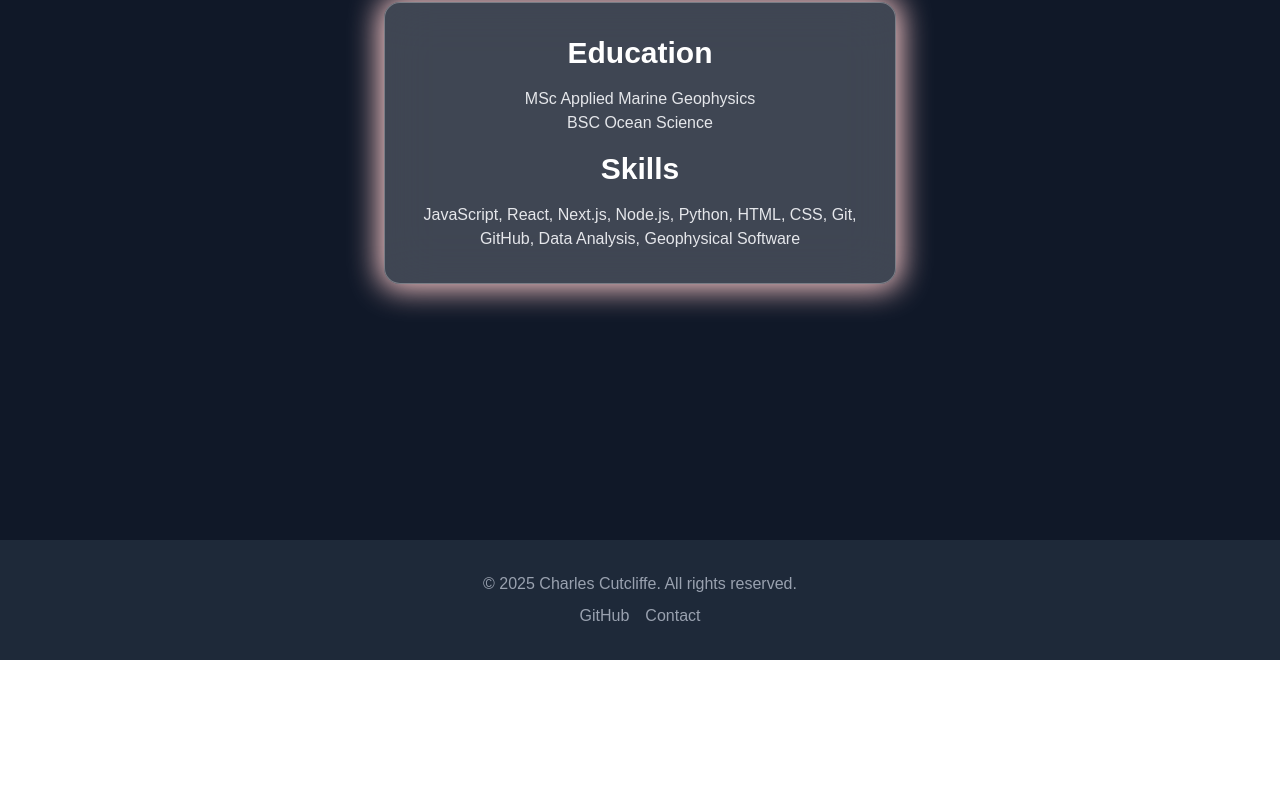
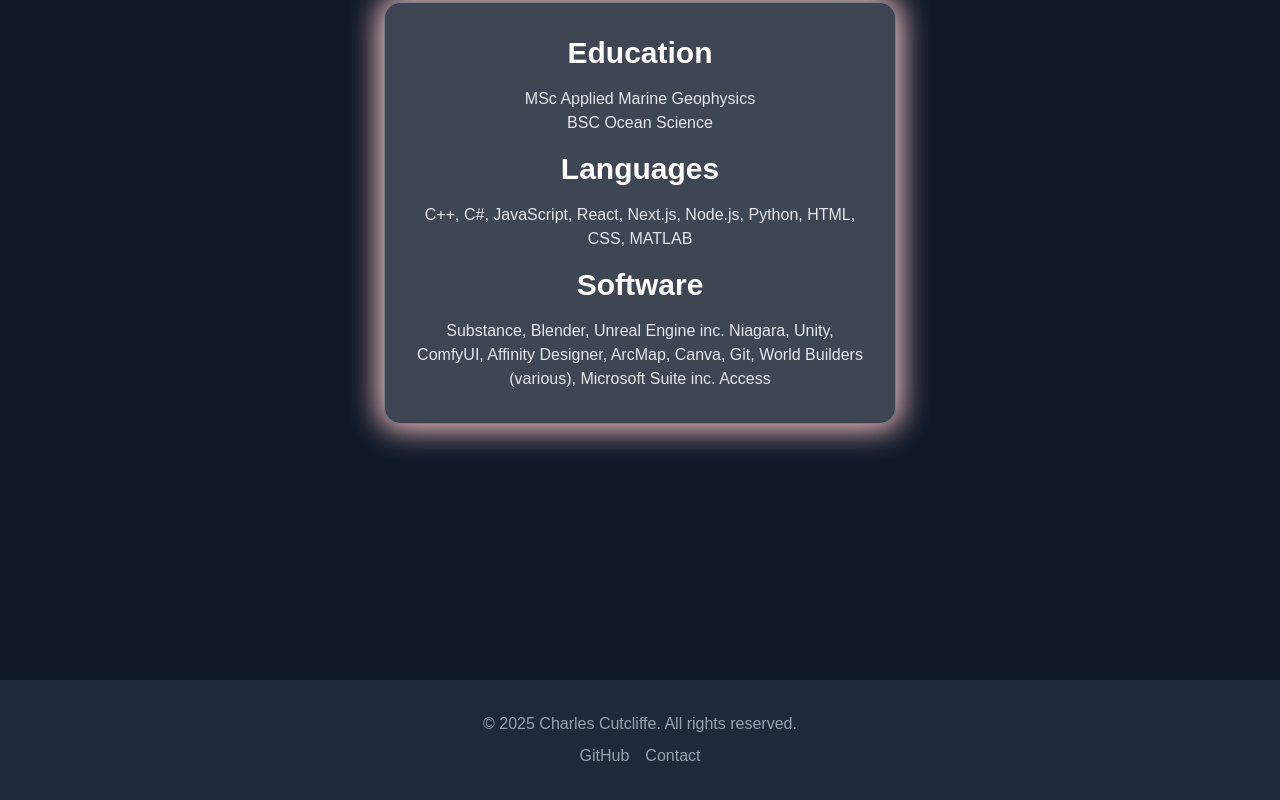
Before and after one commit to cutty92/my-portfolio, a Next.js app: page / in a window 1280 px wide. Shown: the part 1531-2331 px from the top of the page. Before the commit the page ends 2191 px from the top, so only its background shows below. Built offline with nearby package versions, Linux system fonts and the light colour scheme.

Commit message:
updated skils

```diff
--- a/components/GlassTexture.jsx
+++ b/components/GlassTexture.jsx
@@ -24,12 +24,16 @@ export default function GlassTexture() {
           MSc Applied Marine Geophysics <br></br>
           BSC Ocean Science<br></br>
         </p>
-        <h2 className="text-3xl font-bold text-white my-4">Skills</h2>
+        <h2 className="text-3xl font-bold text-white my-4">Languages</h2>
         <p className="text-gray-200">
-          JavaScript, React, Next.js, Node.js, Python, HTML, CSS, Git, GitHub,
-          Data Analysis, Geophysical Software
+          C++, C#, JavaScript, React, Next.js, Node.js, Python, HTML, CSS, MATLAB
+
+                  <h2 className="text-3xl font-bold text-white my-4">Software</h2>
+         </p>
+        <p className="text-gray-200">
+          Substance, Blender, Unreal Engine inc. Niagara, Unity, ComfyUI, Affinity Designer, ArcMap, Canva, Git, World Builders (various), Microsoft Suite inc. Access
         </p>
-      </div>
+            </div>
     </div>
   );
 }
```
